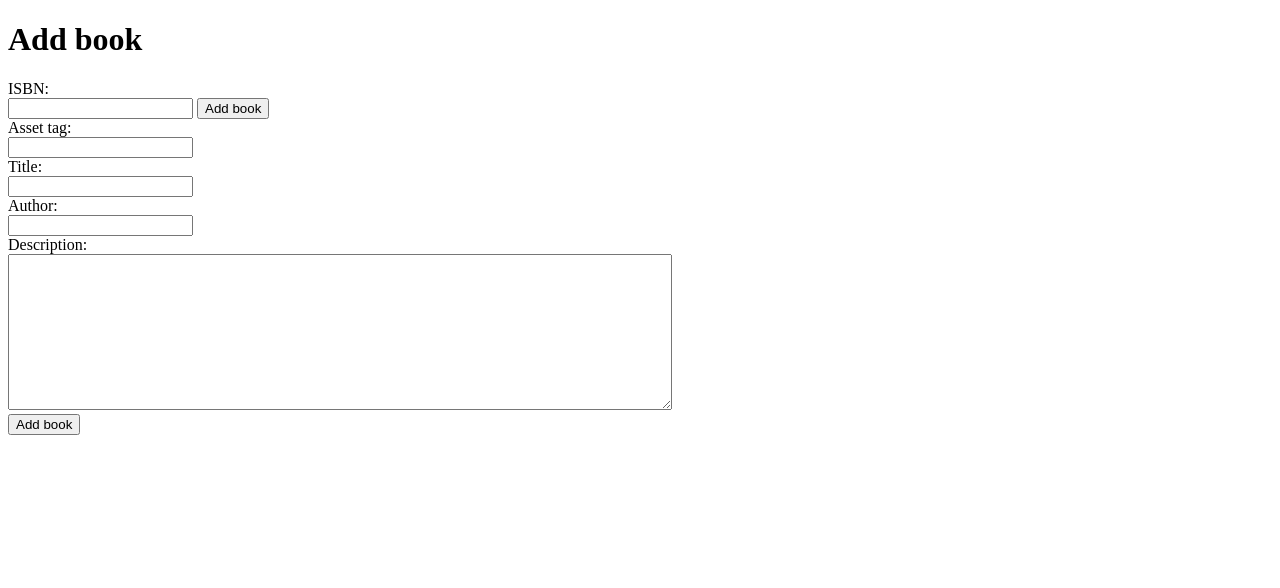
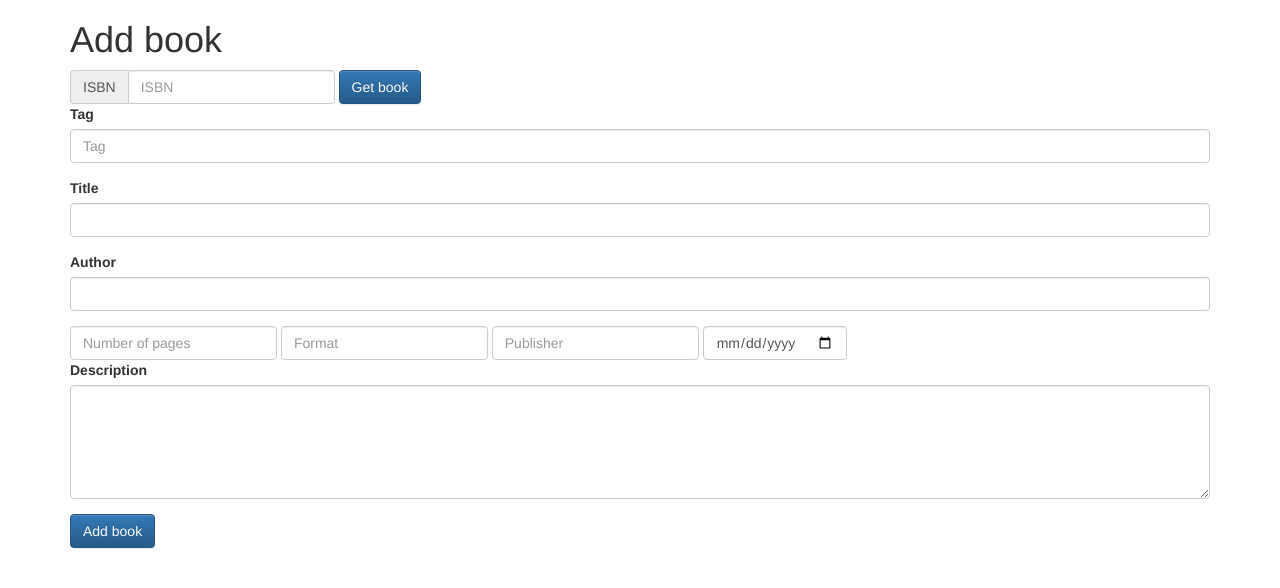
Before and after one commit to HoldYourBreath/Library, a Flask app: page /add_book in a window 1280 px wide. Shown: the top 588 px of the page. Run offline with Flask 2, Linux system fonts and the light colour scheme; parts of the project's set-up code (start-up, migrations or seed data) failed here and were passed over; some libraries are stand-ins or nearby versions.

Commit message:
Front end updates.
* Npm handles thrid party deps.
* Bootstrap
* Add books page updates
* Serve static files from flask

```diff
--- a/library/config.py
+++ b/library/config.py
@@ -1,5 +1,6 @@
 import os
-import ConfigParser
+import configparser
+
 
 class ConfigError(IOError):
     pass
@@ -7,5 +8,5 @@ class ConfigError(IOError):
 if not os.path.isfile('library.cfg'):
     raise ConfigError("Config file not found!")
 
-config = ConfigParser.ConfigParser()
+config = configparser.ConfigParser()
 config.read('library.cfg')
--- a/library/goodreads_interface.py
+++ b/library/goodreads_interface.py
@@ -19,7 +19,7 @@ def get_book(isbn):
 def lookup_goodreads_id(isbn):
     url = GOODREAD_ISBN_SEARCH_URL.replace("{KEY}", config.get('Goodreads', 'api_key'))
     url = url.replace("{ISBN}", str(isbn))
-    response = urllib.urlopen(url)
+    response = urllib.request.urlopen(url)
 
     raw = response.read()
 
@@ -34,7 +34,7 @@ def lookup_goodreads_id(isbn):
 def fetch_goodreads_book(book_id):
     url = GOODREAD_BOOK_URL.replace("{KEY}", config.get('Goodreads', 'api_key'))
     url = url.replace("{BOOK_ID}", str(book_id))
-    response = urllib.urlopen(url)
+    response = urllib.request.urlopen(url)
 
     raw = response.read()
     return minidom.parseString(raw)
--- a/library/server.py
+++ b/library/server.py
@@ -1,4 +1,5 @@
 import flask
+from flask import send_from_directory
 import json
 
 import database
@@ -11,12 +12,14 @@ def root():
     db = database.get()
     curs = db.execute('select * from books order by book_id desc')
     return flask.render_template('index.html',
+                                 header_title="We got books!",
                                  books=api._get_books(curs.fetchall()))
 
 
 @app.route('/add_book')
 def add_book_form():
-    return flask.render_template('add_book.html')
+    return flask.render_template('add_book.html',
+                                 header_title="Add book!")
 
 
 @app.route('/init_db')
@@ -33,6 +36,12 @@ def remove_db():
     return 'OK'
 
 
+@app.route('/static/<path:path>')
+def serve_static(path):
+    print("path: {}".format(path))
+    return send_from_directory('static', path)
+
+
 if __name__ == "__main__":
     app.config['DEBUG'] = True
     app.run()
--- /dev/null
+++ b/library/static/js/add_book.js
@@ -0,0 +1,92 @@
+"use strict";
+
+$( document ).ready(function() {
+    $('#getBook').on('click', function (e) {
+        fetch_book();
+        return false;
+    });
+
+    $('#submitBook').on('click', function (e) {
+        var tag = document.getElementById('tag').value;
+        var isbn = document.getElementById('isbn').value;
+        var title = document.getElementById('title').value;
+        var author = document.getElementById('author').value;
+        var description = document.getElementById('description').value;
+        var pages = document.getElementById('num_pages').value;
+        var pages = document.getElementById('num_pages').value;
+        var publisher = document.getElementById('publisher').value;
+        var publication_date = document.getElementById('publishedDate').value;
+        var format = document.getElementById('format').value;
+        // Validate inputs!
+        var validationOk = true;
+        var validationMessage = "Missing fields: ";
+        if (!tag) {
+            validationOk = false;
+            validationMessage += " Tag"
+        } else if (isNaN(parseInt(tag))) {
+            validationOk = false;
+            validationMessage = "Incorrect input format: Tag must be a integer."
+        }
+        if (!validationOk) {
+            $("#error").html(validationMessage);
+            $("#error").removeClass('hidden');
+            return false;
+        }
+
+        var book = {
+            isbn: isbn,
+            title: title,
+            pages: pages,
+            publisher: publisher,
+            format: format,
+            publication_date: publication_date,
+            authors: [author],
+            description: description}
+
+        $.ajax({
+            url: '/api/books/' + tag,
+            type: 'PUT',
+            converters: 'text json',
+            contentType: 'application/json',
+            dataType: "json",
+            error: function(err) {
+                console.log(err);
+            },
+            data: JSON.stringify(book),
+            success: function(resp) {
+                console.log(resp);
+            }
+        });
+    })
+
+    $('#isbn').on('keypress', function(e) {
+        var code = e.keyCode || e.which;
+        if(code==13){
+            fetch_book();
+        }
+    });
+});
+
+function setErrorMessage(msg) {
+    $("#error").html(msg);
+    $("#error").removeClass('hidden');
+}
+
+function clearErrorMessage() {
+    $("#error").addClass('hidden');
+}
+
+function fetch_book() {
+    var isbn = document.getElementById('isbn').value;
+    $.get( '/api/books/goodreads/' + isbn, function( response ) {
+        document.getElementById('title').value = response.title;
+        document.getElementById('author').value = response.author[0];
+        document.getElementById('description').value = response.description;
+        document.getElementById('num_pages').value = response.num_pages;
+        document.getElementById('format').value = response.format;
+        var publication_date = response.publication_date.replace(/ /g, "-");
+        $('#publishedDate').val(publication_date);
+        $('#publisher').val(response.publisher);
+    });
+    return false;
+}
--- a/library/templates/add_book.html
+++ b/library/templates/add_book.html
@@ -1,69 +1,62 @@
 <!doctype html>
 <html lang="en">
-    <head>
-        <title>Add books</title>
-    </head>
+    {% include 'header.html' %}
     <body>
-        <h1>Add book</h1>
-        ISBN:<br>
-        <input type="text" id="isbn" onkeypress="isbnKeyPressed(event)">
-        <button type="fetch data" onclick="fetch_book()">Add book</button><br>
-        Asset tag:<br>
-        <input type="text" id="tag"><br>
-        Title:<br>
-        <input type="text" id="title"><br>
-        Author:<br>
-        <input type="text" id="author"><br>
-        Description:<br>
-        <textarea id="description" rows=10 cols=80></textarea><br>
-
-        <button type="button" onclick="add_book()">Add book</button>
-
+        <div class="container">
+            <h1>Add book</h1>
+                <form class="form-inline" onsubmit="return false;">
+                    <span style="width: 50%;">
+                        <p class="bg-danger" id="error"></p>
+                    </span>
+                    <div class="form-group">
+                        <label class="sr-only" for="isbn">Isbn</label>
+                        <div class="input-group">
+                            <div class="input-group-addon">ISBN</div>
+                            <input type="text" class="form-control" id="isbn" placeholder="ISBN">
+                        </div>
+                        <button type="button" id="getBook" class="btn btn-primary">Get book</button>
+                    </div>
+                </form>
+                <form onsubmit="return false;">
+                    <div class="form-group">
+                        <label for="tag">Tag</label>
+                        <input type="text" class="form-control" id="tag" placeholder="Tag">
+                    </div>
+                    <div class="form-group">
+                        <label for="title">Title</label>
+                        <input type="text" class="form-control" id="title" placeholder="">
+                    </div>
+                    <div class="form-group">
+                        <label for="author">Author</label>
+                        <input type="text" class="form-control" id="author" placeholder="">
+                    </div>
+                </form>
+                <form class="form-inline" onsubmit="return false;">
+                    <div class="form-group">
+                        <label class="sr-only" for="num_pages">Pages</label>
+                        <input type="number" class="form-control" id="num_pages" placeholder="Number of pages">
+                    </div>
+                    <div class="form-group">
+                        <label class="sr-only" for="format">Format</label>
+                        <input type="text" class="form-control" id="format" placeholder="Format">
+                    </div>
+                    <div class="form-group">
+                        <label class="sr-only" for="format">Publisher</label>
+                        <input type="text" class="form-control" id="publisher" placeholder="Publisher">
+                    </div>
+                    <div class="form-group">
+                        <label class="sr-only" for="format">Publication date</label>
+                        <input type="date" class="form-control" id="publishedDate" placeholder="Publication date">
+                    </div>
+                </form>
+                <form>
+                    <div class="form-group">
+                        <label for="description">Description</label>
+                        <textarea class="form-control" rows="5" cols=80 id="description"></textarea>
+                    </div>
+                </form>
+            <button type="button" id="submitBook" class="btn btn-primary">Add book</button>
+        </div>
     </body>
-
-    <script>
-function isbnKeyPressed(event) {
-    if (event.key == "Enter") {
-        fetch_book();
-    }
-}
-function fetch_book() {
-    var isbn = document.getElementById('isbn').value;
-    var xhrReq = new XMLHttpRequest();
-    xhrReq.open('GET', '/api/books/goodreads/' + isbn, false);
-    xhrReq.setRequestHeader("Content-type", "application/json");
-    xhrReq.send(JSON.stringify({isbn: isbn}));
-    console.log(xhrReq.getAllResponseHeaders());
-    console.log(xhrReq.responseType);
-    console.log(xhrReq.response);
-    response = JSON.parse(xhrReq.response);
-    console.log(JSON.parse(xhrReq.response));
-
-
-    document.getElementById('title').value = response.title;
-    document.getElementById('author').value = response.author[0];
-    document.getElementById('description').value = response.description;
-
-}
-
-function add_book() {
-    console.log('Working');
-    var tag = document.getElementById('tag').value;
-    var isbn = document.getElementById('isbn').value;
-    var title = document.getElementById('title').value;
-    var author = document.getElementById('author').value;
-    var description = document.getElementById('description').value;
-
-    var data = {isbn: isbn,
-                title: title,
-                authors: [author],
-                description: description}
-    var xhrReq = new XMLHttpRequest();
-    xhrReq.open('PUT', '/api/books/' + tag);
-    xhrReq.setRequestHeader("Content-type", "application/json");
-    xhrReq.send(JSON.stringify(data));
-    console.log(xhrReq.getAllResponseHeaders());
-}
-    </script>
-
+    <script src="/static/js/add_book.js"></script>
 </html>
--- /dev/null
+++ b/library/templates/header.html
@@ -0,0 +1,7 @@
+<head>
+    <meta charset="UTF-8">
+    <title>{{header_title}}</title>
+    <link rel="stylesheet" href="/static/node_modules/bootstrap/dist/css/bootstrap.min.css">
+    <link rel="stylesheet" href="/static/node_modules/bootstrap/dist/css/bootstrap-theme.min.css">
+    <script src="/static/node_modules/jquery/dist/jquery.min.js"></script>
+</head>
--- a/library/templates/index.html
+++ b/library/templates/index.html
@@ -1,9 +1,8 @@
 <!doctype html>
 <html lang="en">
-    <head>
-        <title>my webpage</title>
-    </head>
+    {% include 'header.html' %}
     <body>
+        <div class="container">
             <h1>Books</h1>
             <ul>
             {% for book in books %}
@@ -15,5 +14,6 @@
             </ul>
             {% endfor %}
             </ul>
+        </div>
     </body>
 </html>
```
Also changed, not shown: library/static/package.json (added, +15 -0 lines), README.md, 1 other file. Lines whose indentation alone changed are shown as unchanged.
